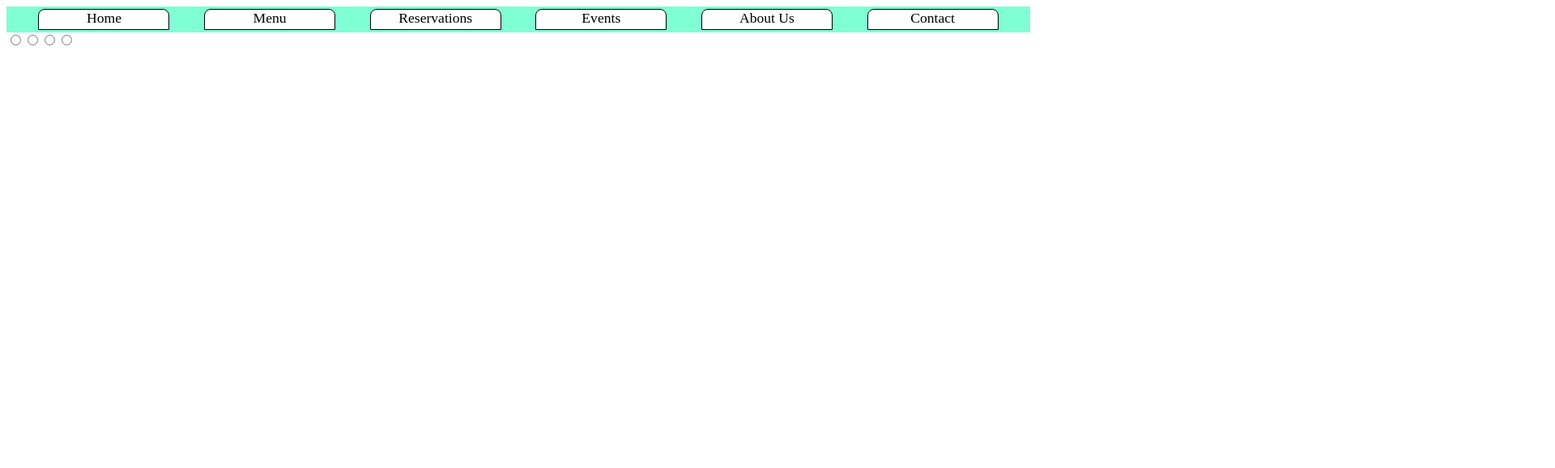
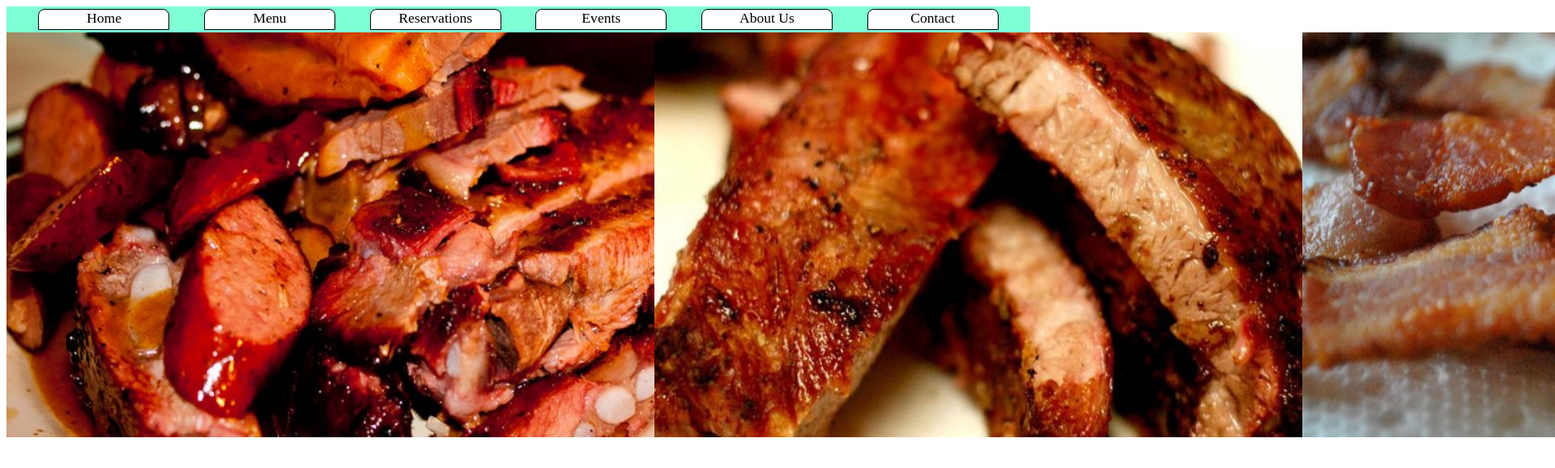
Before and after one commit to fernandopaz1/restaurant-page, a website built with webpack: page dist/index.html in a window 1280 px wide. Shown: the top 578 px of the page at 81% size, 1920 px wide, since content can reach past the window. Built offline with nearby package versions, Linux system fonts and the light colour scheme.

Commit message:
agregando sass

```diff
--- /dev/null
+++ b/src/styles/_slider.sass
@@ -0,0 +1,25 @@
+.slider
+    width: 800px
+    height: 500px
+    border-radius: 10px
+    overflow: hiden
+
+.slides
+    width: 500%
+    height: 500px
+    display: flex
+    input
+        display: none
+
+.slide
+    width: 20%
+    transition: 2s
+    img
+        width: 800px
+        height: 500px
+
+.navigation-manual
+
+.manual-btn
+    border: 2px solid #40D3DC
+    padding: 5px
--- a/src/styles/styles.sass
+++ b/src/styles/styles.sass
@@ -1 +1,2 @@
 @import '_menu.sass'
+@import '_slider.sass'
--- /dev/null
+++ b/src/visual/slider/imageLoader.ts
@@ -0,0 +1,16 @@
+const imageLoader = (number: number): HTMLElement => {
+
+    const imageDiv = document.createElement("div");
+    imageDiv.classList.add("slide");
+    if (number === 1) {
+        imageDiv.classList.add("first");
+    }
+
+    const imageElement = document.createElement("img");
+    imageElement.src = "./static/slider" + number + ".jpg";
+
+    imageDiv.appendChild(imageElement);
+    return imageDiv;
+};
+
+export default imageLoader;
--- /dev/null
+++ b/src/visual/slider/navigationStart.ts
@@ -0,0 +1,28 @@
+const navigationStart = (number: number): HTMLElement => {
+
+    const startDiv = document.createElement("div");
+
+    const autoStartDiv = document.createElement("div");
+    autoStartDiv.classList.add("navigation-auto");
+
+    const manualStartDiv = document.createElement("div");
+    manualStartDiv.classList.add("navigation-manual");
+
+
+    for (let i = 1; i <= number; i++) {
+        let autoElement = document.querySelector("div");
+        autoElement.classList.add(`"auto-btn${i}"`);
+
+        let manualElement = document.querySelector("label");
+
+        manualElement.classList.add(`"manual-btn${i}"`);
+
+        autoStartDiv.appendChild(autoElement);
+        manualStartDiv.appendChild(manualElement);
+    }
+
+    startDiv.appendChild(autoStartDiv);
+    startDiv.appendChild(manualStartDiv);
+    return startDiv;
+}
+export default navigationStart;
--- a/src/slider.ts
+++ b/src/visual/slider/slider.ts
@@ -1,4 +1,6 @@
 import radioButton from "./radioButton";
+import imageLoader from "./imageLoader"
+import navigationStart from "./navigationStart";
 
 const slider = (): HTMLElement => {
 
@@ -10,11 +12,12 @@ const slider = (): HTMLElement => {
 
     sliderDiv.appendChild(slides);
 
-    slides.appendChild(radioButton("radio1"));
-    slides.appendChild(radioButton("radio2"));
-    slides.appendChild(radioButton("radio3"));
-    slides.appendChild(radioButton("radio4"));
+    for (let i = 1; i <= 4; i++) {
+        slides.appendChild(radioButton("radio" + i));
+        slides.appendChild(imageLoader(i));
+    }
 
+    // slides.appendChild(navigationStart(4));
 
     return sliderDiv;
 };
```
Also changed, not shown: src/index.ts (+6 -2 lines), dist/main.js, dist/static/slider1.jpg (added), dist/static/slider2.jpg (added), dist/static/slider3.jpg (added), dist/static/slider4.jpg (added), dist/styles.css, src/static/slider/slider1.jpg (added), src/static/slider/slider2.jpg (added), src/static/slider/slider3.jpg (added), src/static/slider/slider4.jpg (added), src/visual/menu/divButton.ts (renamed from src/divButton.ts), src/visual/menu/menu.ts (renamed from src/menu.ts), src/visual/slider/radioButton.ts (renamed from src/radioButton.ts).
